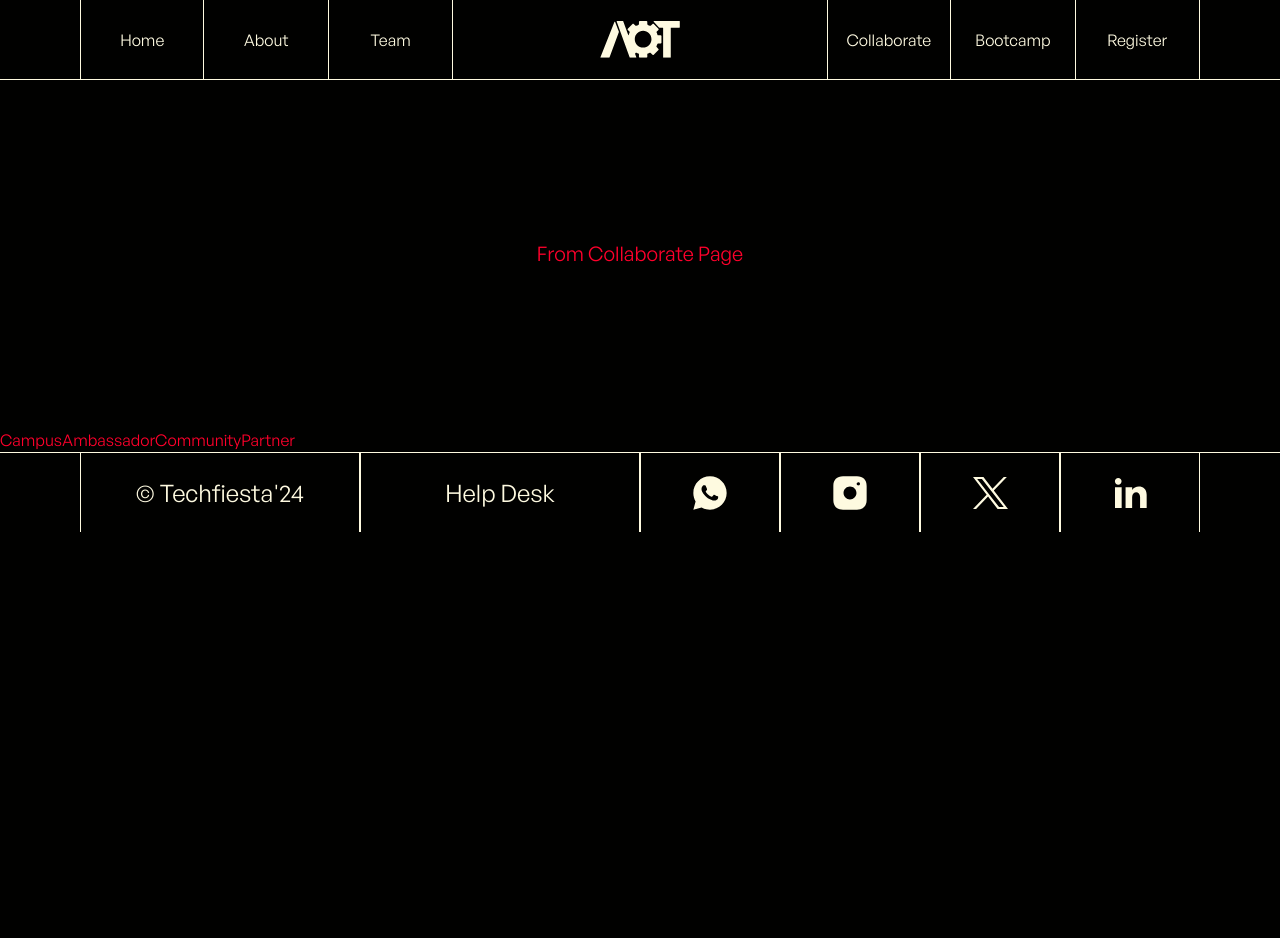
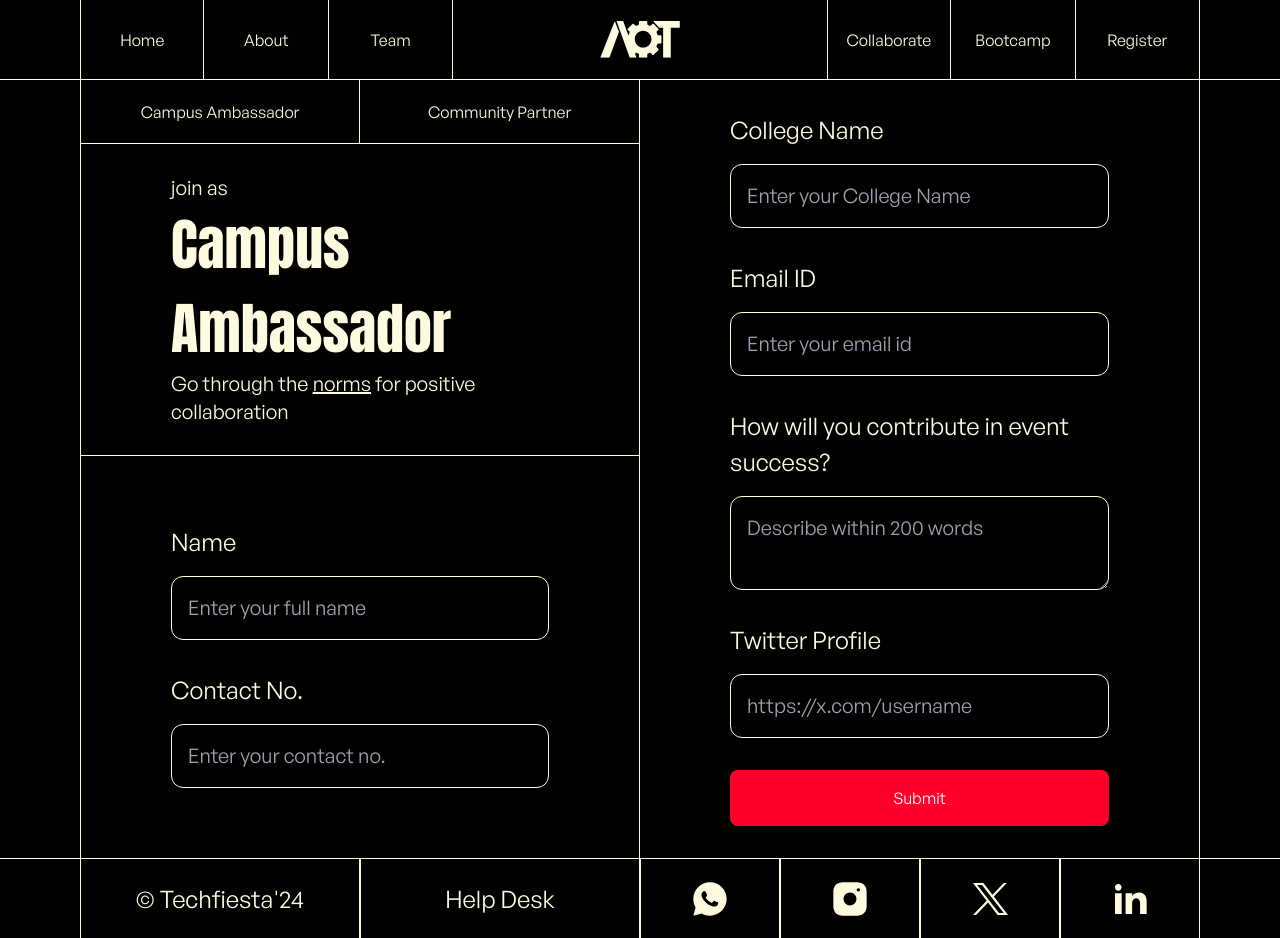
Before and after one commit to TechFiesta2024/arrakis, a Next.js app: page /collaborate in a window 1280 px wide. Before the commit the page ends 800 px from the top, so only its background shows below. Built offline with nearby package versions, Linux system fonts and the light colour scheme.

Commit message:
feat: collab

```diff
--- a/src/app/collaborate/page.jsx
+++ b/src/app/collaborate/page.jsx
@@ -1,15 +1,207 @@
-'use client'
+"use client";
 
-import { CampusAmbassador, CommunityPartner } from "@/components/index "
+import { CampusAmbassador, CommunityPartner } from "@/components/index ";
+import { useState } from "react";
 
 export default function CollaboratePage() {
-    return (
-        <>
-            <div className='flex justify-center items-center py-40'>
-                <h1 className='text-xl text-red-600 '>From Collaborate Page</h1>
-            </div>
-            <CampusAmbassador />
-            <CommunityPartner />
-        </>
-    )
+  const [showCampusAmbassador, setShowCampusAmbassador] = useState(true);
+  const [showCommunityPartner, setShowCommunityPartner] = useState(false);
+
+  const handleCampusAmbassadorClick = () => {
+    setShowCampusAmbassador(true);
+    setShowCommunityPartner(false);
+  };
+
+  const handleCommunityPartnerClick = () => {
+    setShowCommunityPartner(true);
+    setShowCampusAmbassador(false);
+  };
+
+  return (
+    <>
+      <div className='collab__container flex w-full px-0 md:px-20  border-yellowish text-yellowish'>
+        <div className='collab__left flex w-1/2 border-x-[0.5px] flex-col'>
+          <div className='collab__buttons flex w-full h-16 border-b-[0.5px]'>
+            <button
+              onClick={handleCampusAmbassadorClick}
+              className='border-r-[0.5px] h-full w-1/2 flex justify-center items-center'
+            >
+              Campus Ambassador
+            </button>
+            <button
+              onClick={handleCommunityPartnerClick}
+              className='h-full w-1/2 flex justify-center items-center'
+            >
+              Community Partner
+            </button>
+          </div>
+
+          <div className='collab__title flex h-[312px] px-[90px] justify-center flex-col border-b-[0.5px]'>
+            {showCampusAmbassador && (
+              <>
+                <p className='text-xl'>join as</p>
+                <h1 className='font-anton text-[56px]'>Campus Ambassador</h1>
+                <p className='text-xl'>
+                  Go through the{" "}
+                  <a href='' className='underline'>
+                    norms
+                  </a>{" "}
+                  for positive collaboration
+                </p>
+              </>
+            )}
+            {showCommunityPartner && (
+              <>
+                <p className='text-xl '>join as</p>
+                <h1 className='font-anton text-[56px]'>Community Partner</h1>
+                <p className='text-xl'>
+                  Go through the{" "}
+                  <a href='' className='underline'>
+                    norms
+                  </a>{" "}
+                  for positive collaboration
+                </p>
+              </>
+            )}
+          </div>
+          <div className='collab__left_input h-[400px] flex px-[90px] flex-col justify-center'>
+            {showCampusAmbassador && (
+              <>
+                <div className='input_name flex flex-col pb-8'>
+                  <label className='text-[24px] pb-4'>Name</label>
+                  <input
+                    id='name'
+                    type='text'
+                    placeholder='Enter your full name'
+                    className='bg-black border-yellowish border-[0.5px] p-4 text-[20px] rounded-[12px]'
+                  />
+                </div>
+                <div className='input_name flex flex-col'>
+                  <label className='text-[24px] pb-4'>Contact No.</label>
+                  <input
+                    id='contact'
+                    type='number'
+                    placeholder='Enter your contact no.'
+                    className='bg-black border-yellowish border-[0.5px] p-4 text-[20px] rounded-[12px]'
+                  />
+                </div>
+              </>
+            )}
+            {showCommunityPartner && (
+              <>
+                <div className='input_name flex flex-col pb-8'>
+                  <label className='text-[24px] pb-4'>Community Name</label>
+                  <input
+                    id='name'
+                    type='text'
+                    placeholder='Enter the community name'
+                    className='bg-black border-yellowish border-[0.5px] p-4 text-[20px] rounded-[12px]'
+                  />
+                </div>
+                <div className='input_name flex flex-col'>
+                  <label className='text-[24px] pb-4'>
+                    Community Contact No.
+                  </label>
+                  <input
+                    id='contact'
+                    type='number'
+                    placeholder='Enter the community contact no.'
+                    className='bg-black border-yellowish border-[0.5px] p-4 text-[20px] rounded-[12px]'
+                  />
+                </div>
+              </>
+            )}
+          </div>
+        </div>
+
+        <div className='collab__right border-r-[0.5px] flex w-1/2 h-auto items-center py-8'>
+          {showCampusAmbassador && (
+            <>
+              <div className='collab__right_input h-full flex px-[90px] flex-col w-full justify-evenly'>
+                <div className='input_name flex flex-col pb-8'>
+                  <label className='text-[24px] pb-4'>College Name</label>
+                  <input
+                    id='college'
+                    type='text'
+                    placeholder='Enter your College Name'
+                    className='bg-black border-yellowish border-[0.5px] p-4 text-[20px] rounded-[12px]'
+                  />
+                </div>
+                <div className='input_name flex flex-col pb-8'>
+                  <label className='text-[24px] pb-4'>Email ID</label>
+                  <input
+                    id='email'
+                    type='email'
+                    placeholder='Enter your email id'
+                    className='bg-black border-yellowish border-[0.5px] p-4 text-[20px] rounded-[12px]'
+                  />
+                </div>
+                <div className='input_name flex flex-col pb-8'>
+                  <label className='text-[24px] pb-4'>
+                    How will you contribute in event success?
+                  </label>
+                  <textarea
+                    id='description'
+                    placeholder='Describe within 200 words'
+                    className='bg-black border-yellowish border-[0.5px] p-4 text-[20px] rounded-[12px]'
+                  />
+                </div>
+                <div className='input_name flex flex-col pb-8'>
+                  <label className='text-[24px] pb-4'>Twitter Profile</label>
+                  <input
+                    id='twitter'
+                    type='url'
+                    placeholder='https://x.com/username'
+                    className='bg-black border-yellowish border-[0.5px] p-4 text-[20px] rounded-[12px]'
+                  />
+                </div>
+                <button className='bg-red p-4 text-white rounded-[8px] '>
+                  Submit
+                </button>
+              </div>
+            </>
+          )}
+
+          {showCommunityPartner && (
+            <>
+              <div className='collab__right_input h-auto flex px-[90px] flex-col w-full justify-evenly'>
+                <div className='input_name flex flex-col pb-8'>
+                  <label className='text-[24px] pb-4'>
+                    Community College Name
+                  </label>
+                  <input
+                    id='college'
+                    type='text'
+                    placeholder='Enter name of the College'
+                    className='bg-black border-yellowish border-[0.5px] p-4 text-[20px] rounded-[12px]'
+                  />
+                </div>
+                <div className='input_name flex flex-col pb-8'>
+                  <label className='text-[24px] pb-4'>Community Email ID</label>
+                  <input
+                    id='email'
+                    type='email'
+                    placeholder='Enter the community email id'
+                    className='bg-black border-yellowish border-[0.5px] p-4 text-[20px] rounded-[12px]'
+                  />
+                </div>
+                <div className='input_name flex flex-col pb-8'>
+                  <label className='text-[24px] pb-4'>Twitter Profile</label>
+                  <input
+                    id='twitter'
+                    type='url'
+                    placeholder='https://x.com/username'
+                    className='bg-black border-yellowish border-[0.5px] p-4 text-[20px] rounded-[12px]'
+                  />
+                </div>
+                <button className='bg-red p-4 text-white rounded-[8px] '>
+                  Submit
+                </button>
+              </div>
+            </>
+          )}
+        </div>
+      </div>
+    </>
+  );
 }
--- a/src/app/globals.css
+++ b/src/app/globals.css
@@ -6,6 +6,8 @@
 {
     font-family: Anton;
     src: url(../../public/fonts/Anton-Regular.ttf);
+}
+@font-face{
 
     font-family: GeneralSans;
     src: url(../../public/fonts/GeneralSans-Regular.ttf);
```
